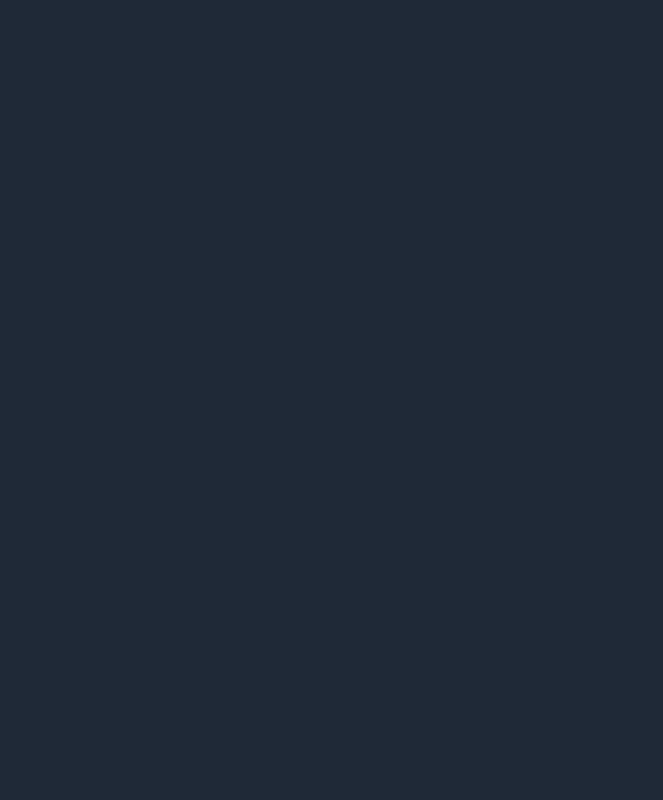
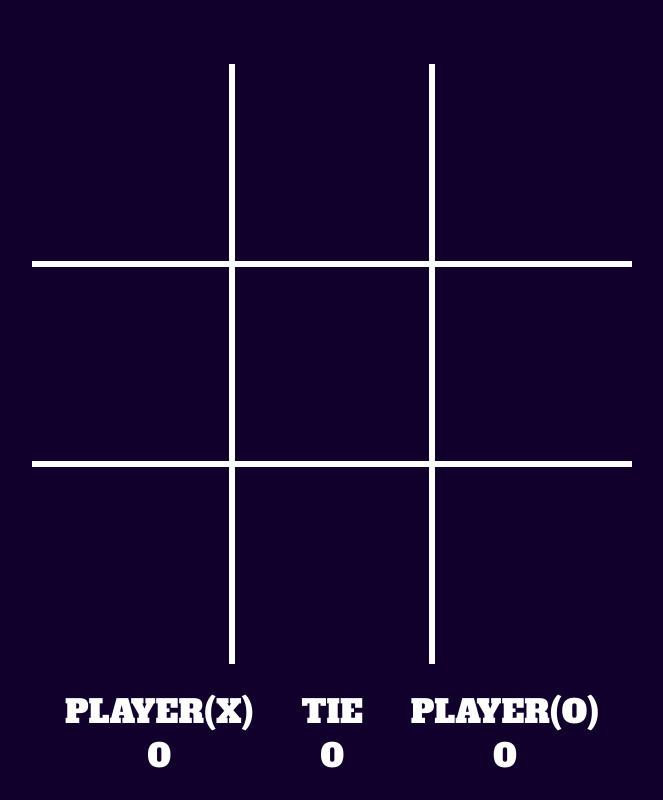
Before and after one commit to cqder03/tic-tac-toe, a plain HTML site: page index.html in a window 1280 px wide. Shown: the whole page, without its empty margins (308-971 px from the left). Drawn offline with Linux system fonts and the light colour scheme.

Commit message:
Create UI

```diff
--- a/index.html
+++ b/index.html
@@ -9,6 +9,44 @@
     <script src="script.js" defer></script>
 </head>
 <body>
-
+    <main class="main-wrapper">
+        <div class="gameboard-wrapper">
+            <div class="gameboard-row1">
+                <button id="top-left" class="gameboard-block"></button>
+                <button id="top-center" class="gameboard-block"></button>
+                <button id="top-right" class="gameboard-block"></button>
+            </div>
+            <div class="gameboard-row2">
+                <button id="middle-left" class="gameboard-block"></button>
+                <button id="middle-center" class="gameboard-block"></button>
+                <button id="middle-right" class="gameboard-block"></button>
+            </div>
+            <div class="gameboard-row3">
+                <button id="bottom-left" class="gameboard-block"></button>
+                <button id="bottom-center" class="gameboard-block"></button>
+                <button id="bottom-right" class="gameboard-block"></button>
+            </div>
+            <div class="score-wrapper">
+                <div class="player1-score">
+                    <p>PLAYER(X)</p>
+                    <p class="player1-display">
+                        <span class="player1-score-span">0</span>
+                    </p>
+                </div>
+                <div class="score-tie">
+                    <p>TIE</p>
+                    <p class="tie-display">
+                        <span class="tie-score-span">0</span>
+                    </p>
+                </div>
+                <div class="player2-score">
+                    <p>PLAYER(O)</p>
+                    <p class="player2-display">
+                        <span class="player2-score-span">0</span>
+                    </p>
+                </div>
+            </div>
+        </div>
+    </main>
 </body>
 </html>
--- a/style.css
+++ b/style.css
@@ -1,3 +1,85 @@
+@font-face {
+    font-family: 'alfa-slab';
+    src: url(assets/fonts/Alfa-slab/AlfaSlabOne-Regular.ttf);
+    font-weight: normal;
+}
+
+:root {
+    --potential-color1: #10002b;
+    --potential-color2: #4f518c;
+    --gameboard-border: white;
+}
+
+* {
+    margin: 0;
+    padding: 0;
+    box-sizing: border-box;
+    font-family: 'alfa-slab';
+    color: white;
+}
+
 body {
-    background-color: #1f2937;
+    background-color: #10002b;
 }
+
+.main-wrapper {
+    width: 50vw;
+    margin: 0 auto;
+}
+
+
+/* Gameboard styles */
+.gameboard-row1,
+.gameboard-row2,
+.gameboard-row3 {
+    display: flex;
+    justify-content: center;
+
+}
+
+.gameboard-wrapper {
+    margin-top: 10%;
+}
+
+.gameboard-block {
+    height: 200px;
+    aspect-ratio: 1 / 1;
+    text-align: center;
+    font-size: 10rem;
+    border: 3px solid var(--gameboard-border);
+    background-color: transparent;
+}
+
+#top-left,
+#top-center,
+#top-right {
+    border-top: none;
+}
+
+#top-left,
+#middle-left,
+#bottom-left {
+    border-left: none;
+}
+
+#top-right,
+#middle-right,
+#bottom-right {
+    border-right: none;
+}
+
+#bottom-left,
+#bottom-center,
+#bottom-right {
+    border-bottom: none;
+}
+/* Gameboard styles */
+
+.score-wrapper {
+    display: flex;
+    justify-content: center;
+    gap: 3rem;
+    padding-top: 4%;
+    text-align: center;
+    font-size: 2rem
+}
```
Also changed, not shown: assets/fonts/Alfa-slab/AlfaSlabOne-Regular.ttf (added), assets/fonts/Alfa-slab/OFL.txt (added).
